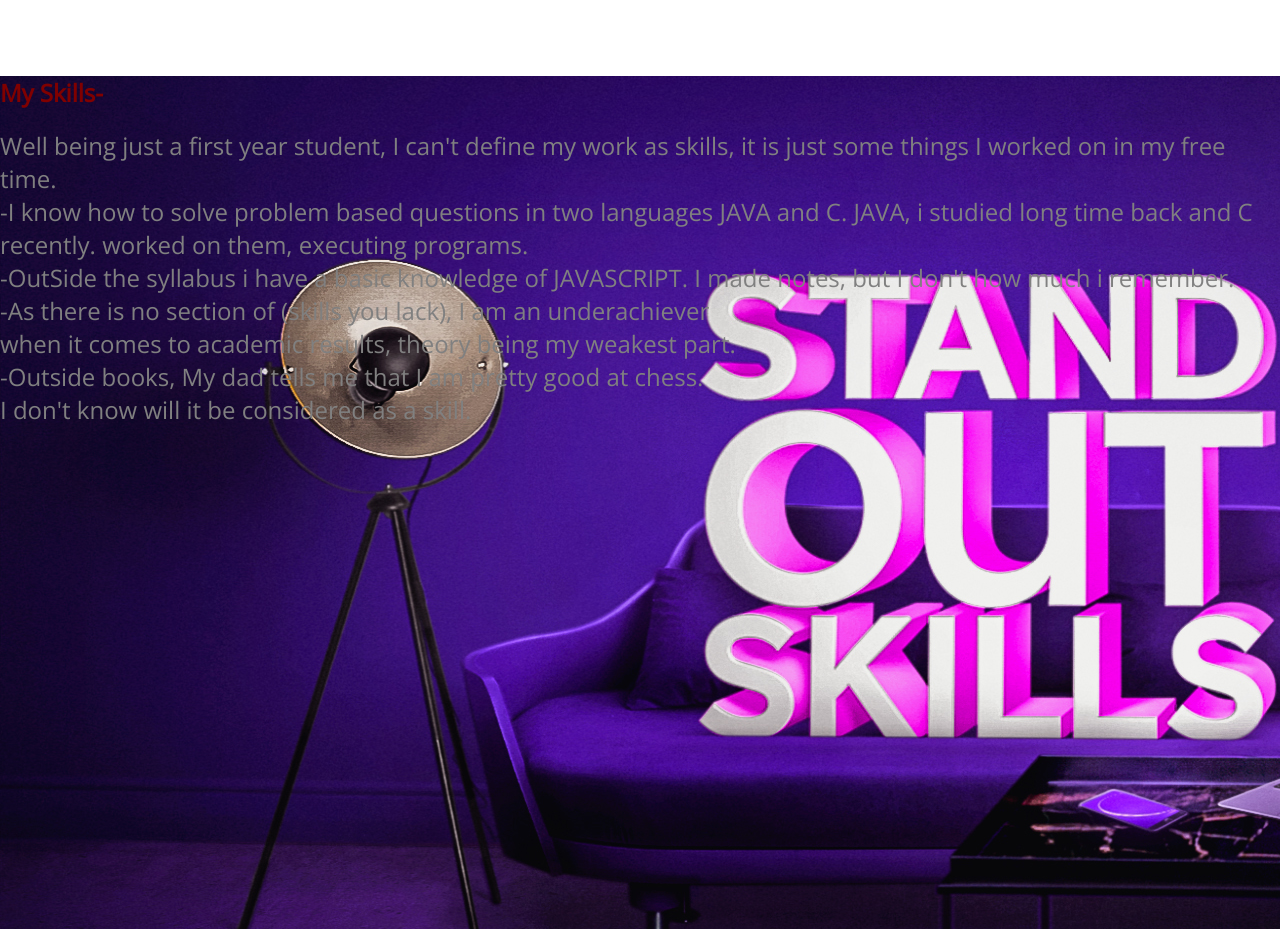
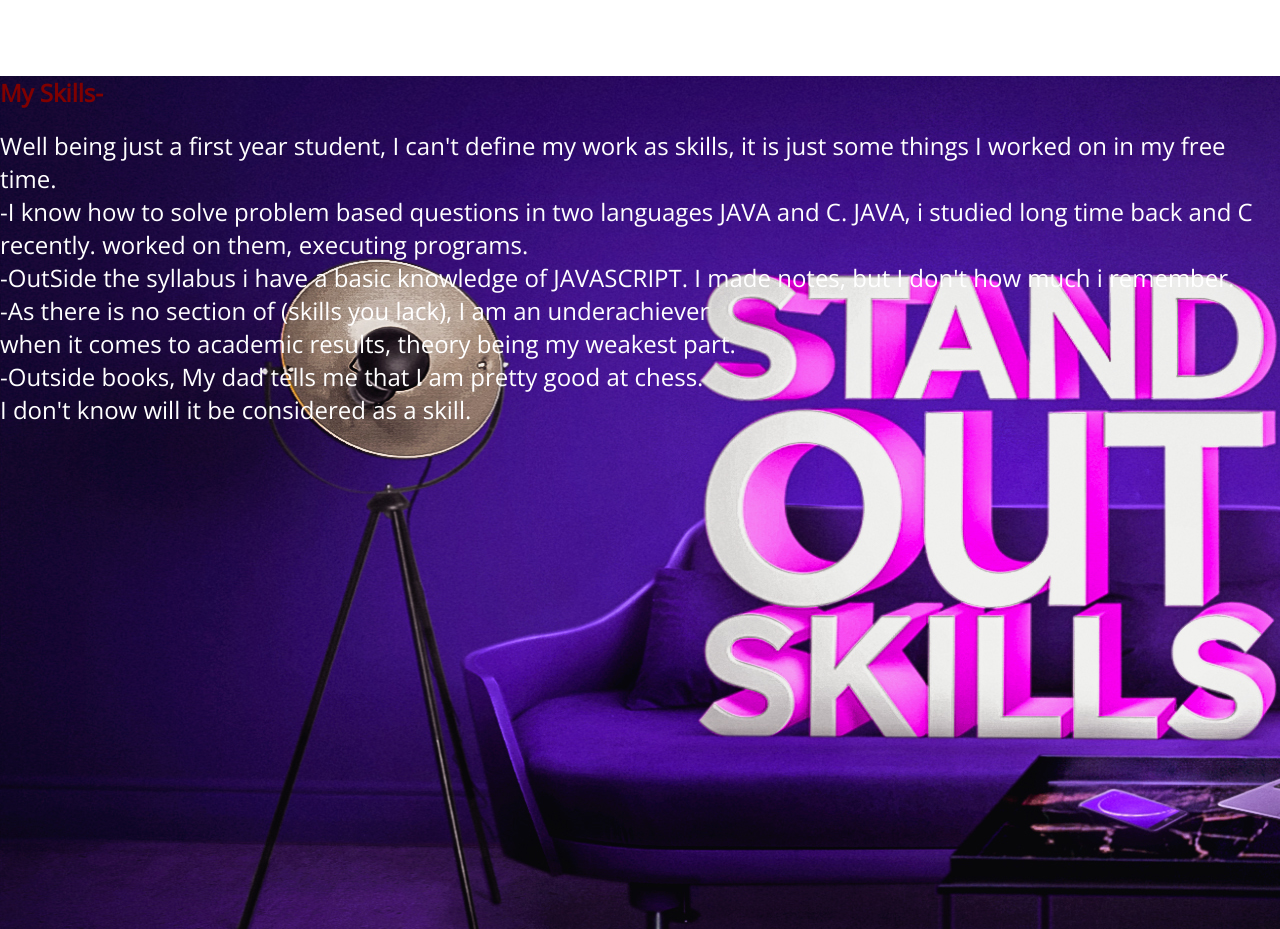
Before and after one commit to Suryansh8171/portfolio-website, a plain HTML site: page index.html in a window 1280 px wide. Shown: the part 4140-5069 px from the top of the page. Drawn offline with nearby package versions, Linux system fonts and the light colour scheme.

Commit message:
performance enhancements

```diff
--- a/index.html
+++ b/index.html
@@ -4,7 +4,7 @@
 	<link rel="preconnect" href="https://fonts.gstatic.com" crossorigin>
 	<link href="https://fonts.googleapis.com/css2?family=Open+Sans&display=swap" rel="stylesheet">
 	<title>Suryansh Singh Portfolio</title>
-
+ <!---The preconnect keyword for the rel attribute of the <link> element is a hint to browsers that the user is likely to need resources from the target resource's origin --->
 	<style type="text/css">
 		body{
 			margin: 0px;
@@ -12,6 +12,7 @@
 			background-image:url("assets/images/background-image.jpg");
 			background-repeat : no-repeat;
 			background-size: 100% auto;
+			<!---this is the stle and body in which we want the home page to be in --->
 		}
 
 		#main-heading{
@@ -90,14 +91,18 @@
 		paterns and all, I have not mastered it, but I wanted to contonue it with this club. Though in our first semester the problem solving is not introduced. I have learnt the basics of HTML , a bit Of CSS and JAVASCRIPT through this project.
 		Looking forward to make a lot of progress and projects with the help of this club.  </font>
 	</p>
-
+    <!--- though i have'nt made any other projects but had I made them, i would have added the link as below
+    // <a heref= "link to that website, or project">
+    	go to my project.
+      </a>
+     --->
 	</div>
 	<h1 id="main-heading"></h1>
 
 
 	<div id="skills" style=" background-image:url('assets/images/skills.jpg'); height:1000px; ">
 	<h2 style="color:#800000">My Skills-</h2>
-	<p style="color:#808080"> <font size="5">Well being just a first year student, I can't define my work as skills, it is just some things I worked on in my free time. <br>
+	<p style="color:#ffffff	"> <font size="5">Well being just a first year student, I can't define my work as skills, it is just some things I worked on in my free time. <br>
 		-I know how to solve problem based questions in two languages JAVA and C. JAVA,  i studied  long time back and C recently.
 		worked on them, executing programs.<br>
 		-OutSide the syllabus i have a basic knowledge of JAVASCRIPT. I made notes, but I don't how much i remember.<br>
```
